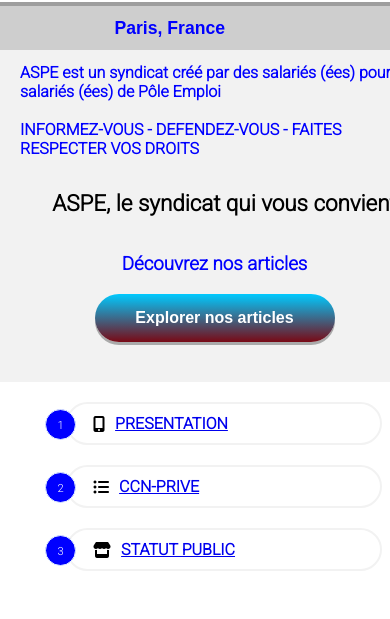
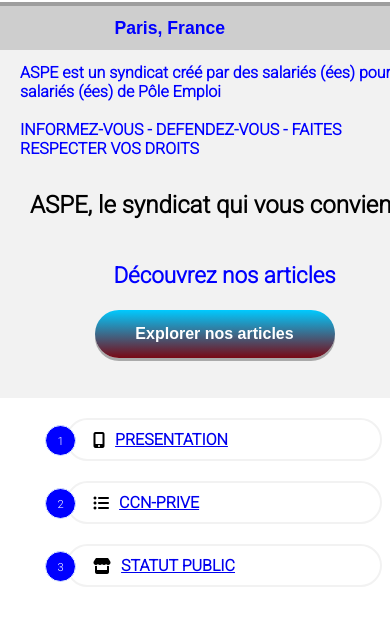
Before and after one commit to LHCRYPT/SYNDICAT-ASPE, a plain HTML site: page index.html in a window 390 px wide. Shown: the part 225-844 px from the top of the page. Drawn offline with Linux system fonts and the light colour scheme; a web font is replaced by a local one.

Commit message:
modif h2 en h3 pour ASPE le syndicat qui

```diff
--- a/aspe.css
+++ b/aspe.css
@@ -78,7 +78,7 @@
 		/* concerne les marges exterieures */
 	}
 
-	h2 /*  prenez le syndicat qui vous convient*/
+	h3 /*  prenez le syndicat qui vous convient*/
 	{
 		margin-left: 20px;
 		font-size: 1.4rem
@@ -140,12 +140,12 @@
 
 	/* Section 2*/
 
-	.titre /*mot fonctionnement*/
+	/*.titre mot fonctionnement
 
 	{
 		margin-left: 15px;
 		padding-bottom: 10px;
-	}
+	} */
 
 	.fonct /*bloc : fonctionnement restaurant menu dégustez*/
 
```
